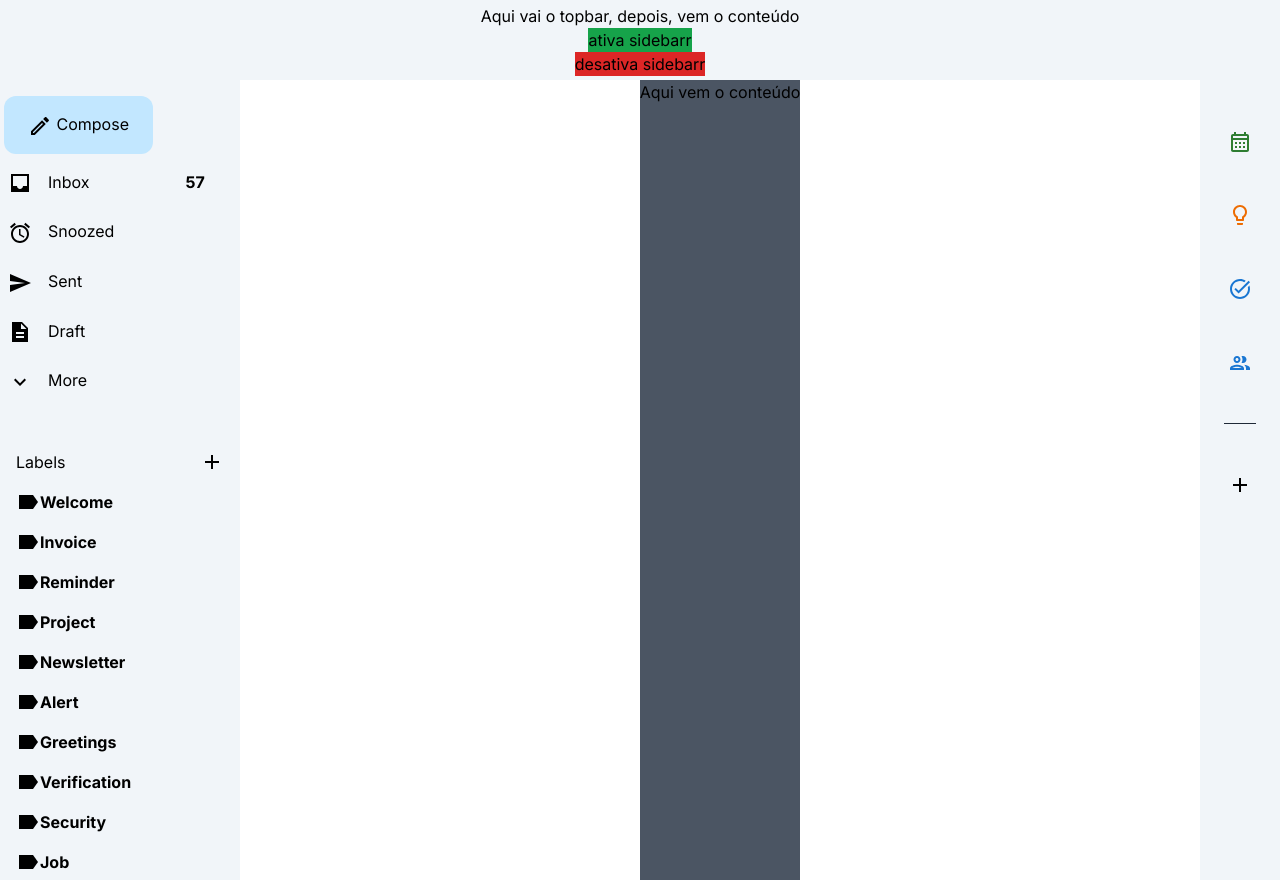
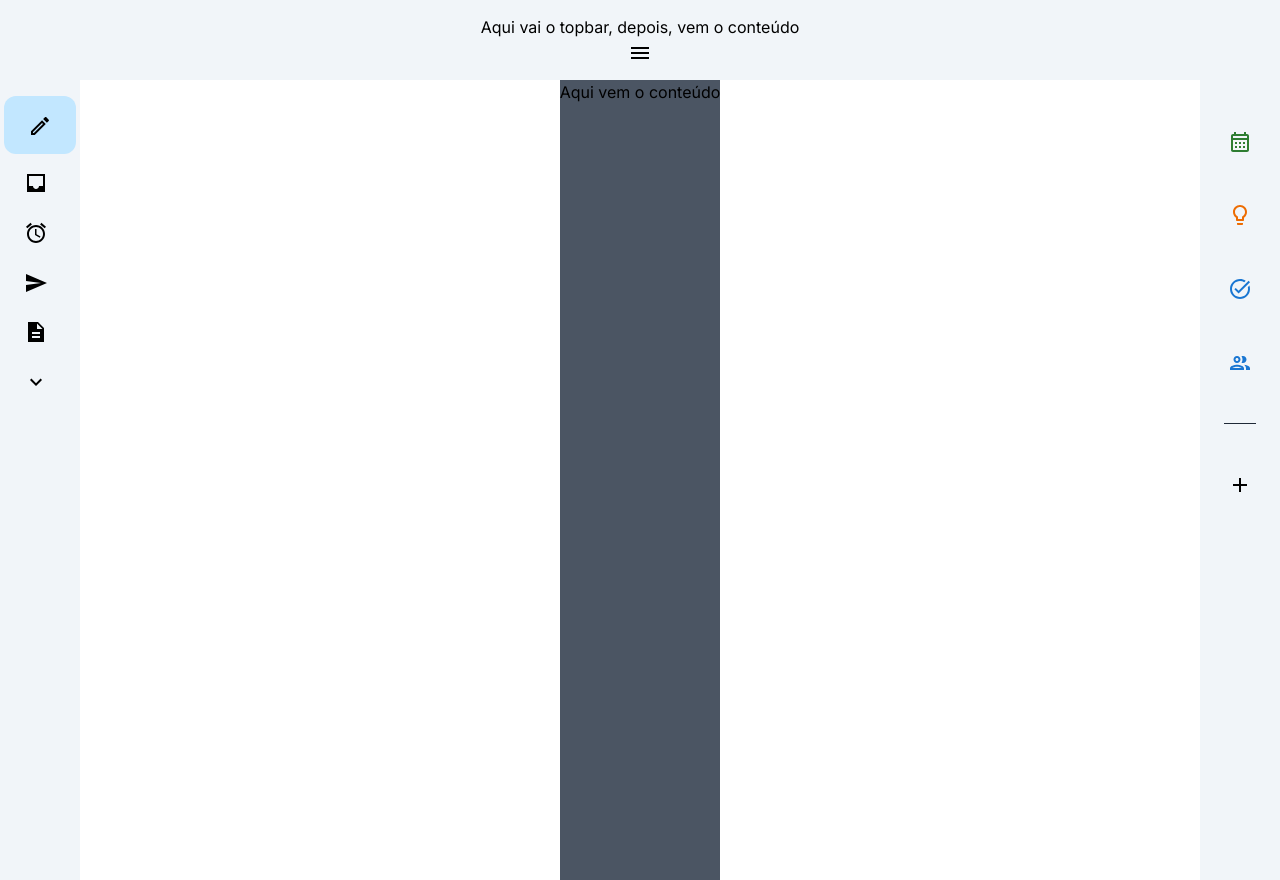
Before and after one commit to Lucas-Valdemar/JD-Gmail, a React (Vite) app: page / in a window 1280 px wide. Built offline with nearby package versions, Linux system fonts and the light colour scheme; data requests are answered from the project's data file.

Commit message:
Sidebar Handle

```diff
--- a/src/App.tsx
+++ b/src/App.tsx
@@ -3,12 +3,23 @@ import api from '../services/api.ts'
 
 import Sidebar from './Components/Root/Menu/Sidebar.tsx';
 import AppsSideBar from './Components/Root/Menu/AppsSideBar.tsx';
+import MenuSharpIcon from '@mui/icons-material/MenuSharp';
 
 function App() {
 
   /* Sidebar states */
-  const [sidebar, setSidebar] = useState(true)
+  const [sidebar, setSidebar] = useState(false)
   const [sidebarState, setSidebarState] = useState(false)
+
+  const handleSideBar = ()=>{
+    if(sidebarState === false) {
+      setSidebarState(true)
+      setSidebar(true)
+    } else {
+      setSidebarState(false)
+      setSidebar(false)
+    }
+  }
 
   /* Fetch Emails */
   const [emails, setEmails] = useState([])
@@ -29,12 +40,13 @@ function App() {
   console.log(emails)
 
 
+
+
   return (
     <>
       <div className='h-20 bg-slate-100 flex justify-center items-center flex-col'>
         <h2>Aqui vai o topbar, depois, vem o conteúdo</h2>
-        <button className='bg-green-600' onClick={()=>{setSidebar(true), setSidebarState(true)}}>ativa sidebarr</button>
-        <button className='bg-red-600' onClick={()=>{setSidebar(false), setSidebarState(false)}}>desativa sidebarr</button>
+        <button onClick={()=>{handleSideBar()}}><MenuSharpIcon/></button> {/*Handle do sidebar*/}
 
       </div>
       <div className='flex flex-row justify-between h-screen '>
--- a/src/Components/Root/Menu/Sidebar.tsx
+++ b/src/Components/Root/Menu/Sidebar.tsx
@@ -45,7 +45,7 @@ export default function Sidebar ({sidebar, emails}) {
               idx < 10 ?
                 <div key={idx} className='px-4 flex flex-row mt-4'>
                   <LabelSharpIcon/>
-                  <p><strong>{emails.tag}</strong></p>
+                  <p className='ml-2'><strong>{emails.tag}</strong></p>
                 </div>
                 :
                 ''
```
